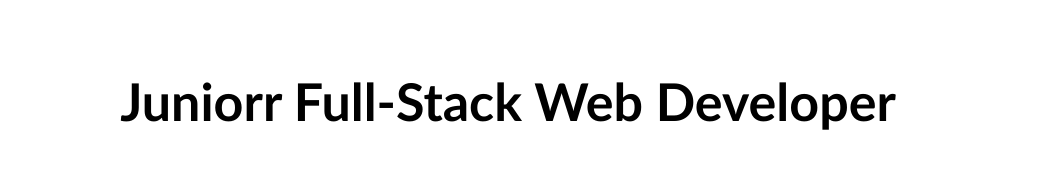
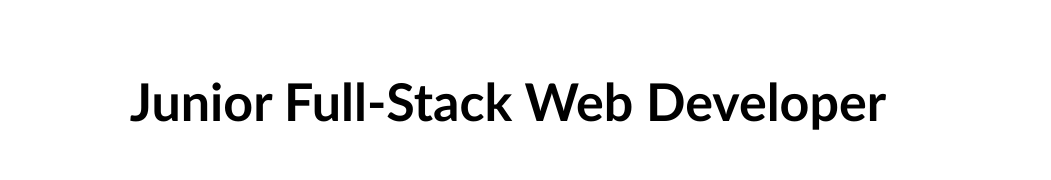
Before and after one commit to RiccardoMarino00/Portfolio-Ricky, a Vue app: page / in a window 1280 px wide. Shown: the part 170-350 px from the top of the page, without its empty margins (132-1183 px from the left). Built offline with nearby package versions, Linux system fonts and the light colour scheme; a web font is replaced by a local one.

Commit message:
fixed hero

```diff
--- a/src/components/Hero.vue
+++ b/src/components/Hero.vue
@@ -1,6 +1,6 @@
 <template>
     <section class="hero-container">
-        <h1>Juniorr Full-Stack Web Developer</h1>
+        <h1>Junior Full-Stack Web Developer</h1>
         <h2>I build scalable web applications, turning ideas into seamless experience.</h2>
         <img class="logo-startup" src="./icons/business-startup.png" alt="personal-image">
     </section>
```
